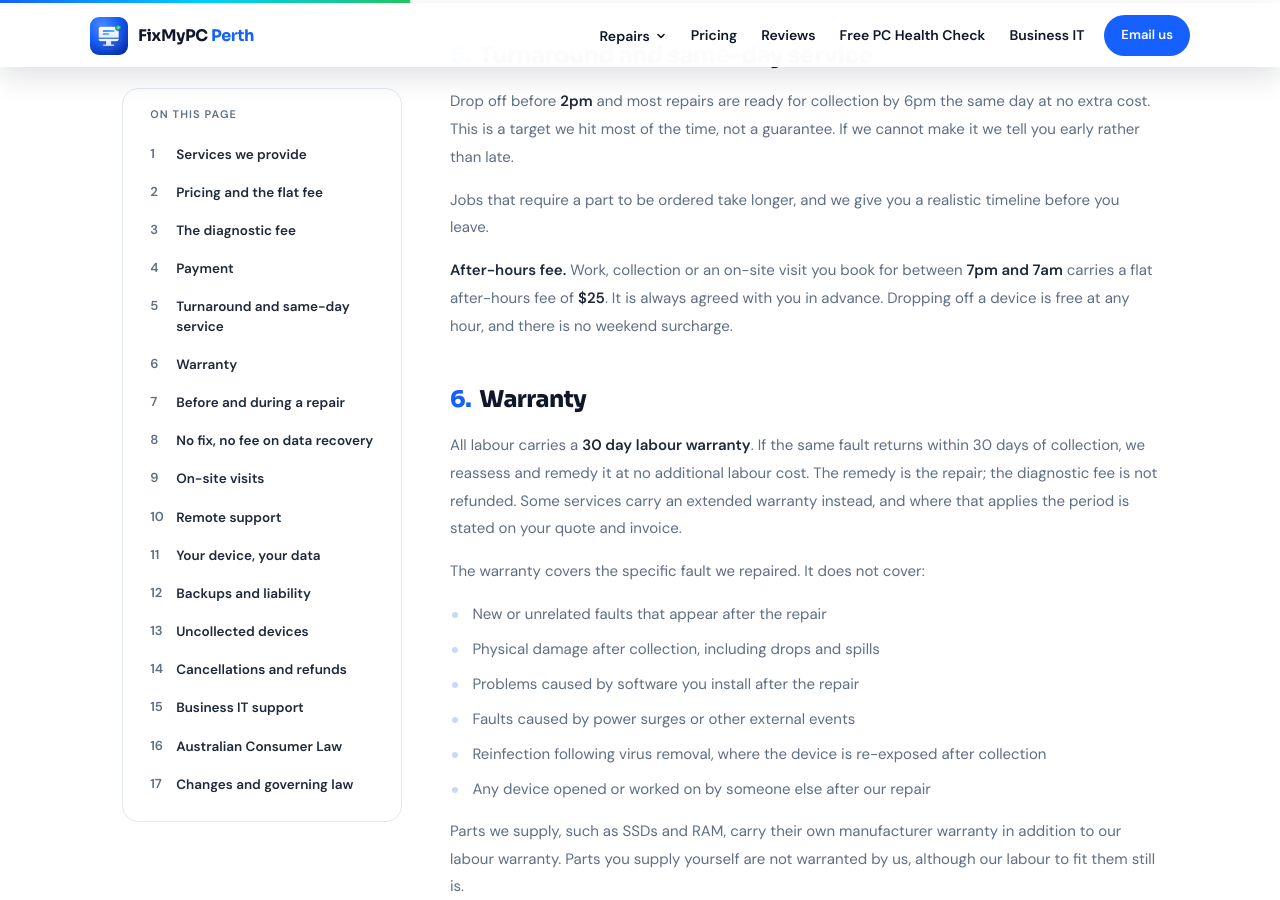
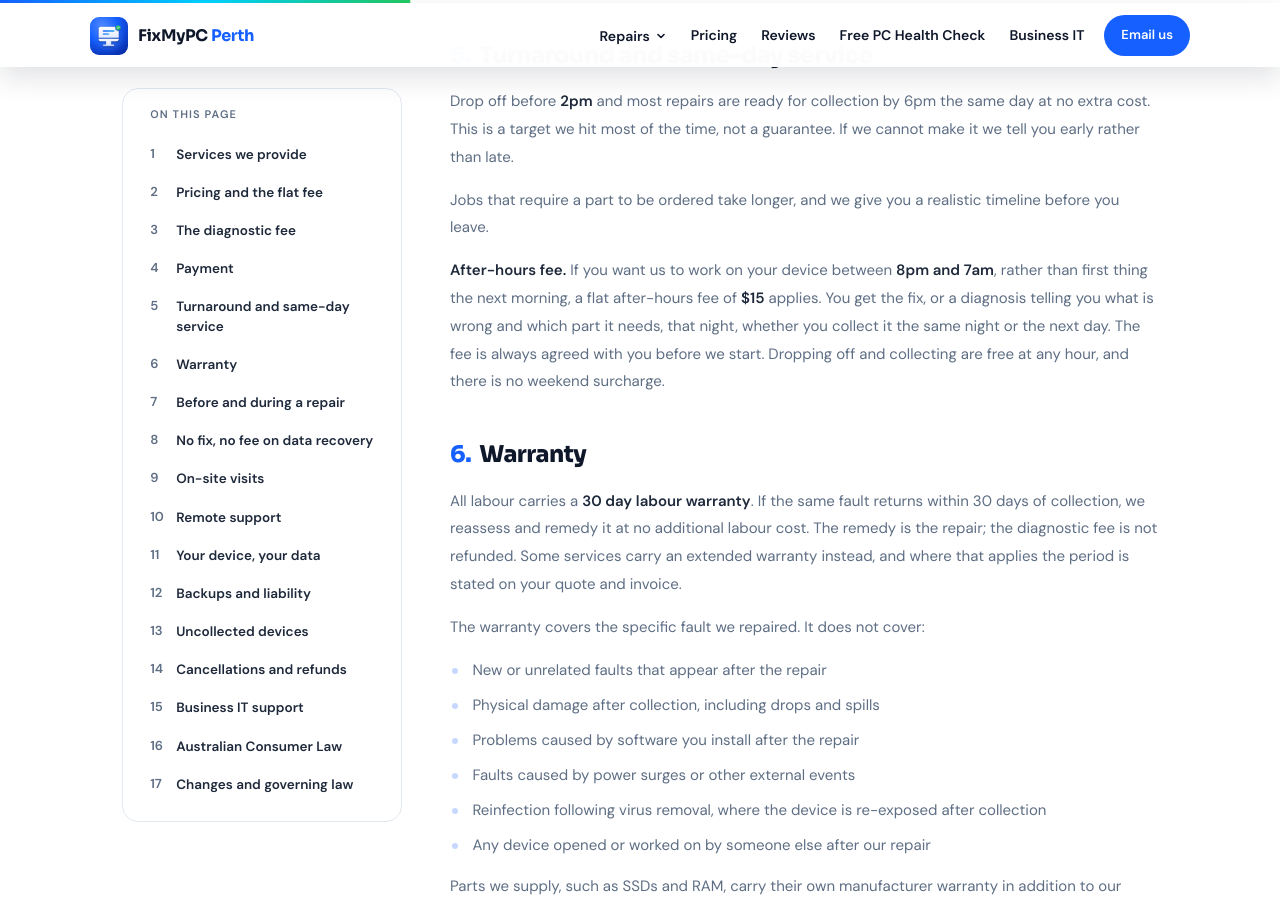
Before and after one commit to ali-rajaa/fixmypcperth, a Jekyll site: the page built from terms.html, in a window 1280 px wide and 900 px high, scrolled down 2596 px. Built offline with Jekyll 4.4.1, drawn with Linux system fonts in a browser that asks for light colours; some of the changed text lies outside the part shown.

Commit message:
After-hours fee: $15, charged only for night work the customer asks for
Owner clarification. The after-hours fee is for working on the device
after hours, not for when it is dropped off or collected:

- $15 (was $25), when the customer asks for their device to be worked on
  between 8pm and 7am (was 7pm) rather than first thing next morning.
  They get the fix, or a diagnosis with the cause and the part it needs,
  that night, whether they collect the same night or the next day.
- Always agreed before the work starts.
- Dropping off and collecting are now both free at any hour (collection
  after 7pm used to carry the fee), and there is no weekend surcharge.
- An on-site visit between 8pm and 7am also carries it (terms section 9).

Updated in services.yml (price and description), the terms (sections 5
and 9), the /pricing "Same day" rule and STATUS.md.

Checked: page verifier, axe 0 violations, no sideways scroll.

Co-Authored-By: Claude Opus 5.5 <noreply@anthropic.com>
Claude-Session: https://claude.ai/code/session_01Pgn782HYJi4iM4TCMRaT7U

```diff
--- a/pricing.html
+++ b/pricing.html
@@ -230,7 +230,7 @@ image_alt: "FixMyPC Perth: fixed-price computer repairs in Perth, every price li
     <div class="pr-rule"><h3>On-site is a flat {% include price.html key='on-site-call-out' bare=true raw=true %} call-out</h3><p>Charged per visit, on top of the service price, on every service. So a wifi dead-spot fix at your place is {% include price.html key="wifi-dead-spot-diagnosis-fix" bare=true %} plus the {% include price.html key="on-site-call-out" bare=true %} call-out, with no hourly rate on top.</p></div>
     <div class="pr-rule"><h3>Everything includes GST</h3><p>Parts and labour. No fees added at collection.</p></div>
     <div class="pr-rule"><h3>Payment</h3><p>Card (Visa, Mastercard or debit), PayID, bank transfer or cash, with no surcharge on any of them. A deposit covering the part cost is taken when we have to order one, with the labour paid on collection.</p></div>
-    <div class="pr-rule"><h3>Same day where we can</h3><p>Drop off before 2pm and most repairs are ready by 6pm the same day at no extra cost. It is best effort rather than a guarantee, and we tell you early if we cannot make it. Work, collection or a visit between 7pm and 7am carries a flat {% include price.html key="after-hours" bare=true %} after-hours fee. Dropping off is free at any hour, and there is no weekend surcharge.</p></div>
+    <div class="pr-rule"><h3>Same day where we can</h3><p>Drop off before 2pm and most repairs are ready by 6pm the same day at no extra cost. It is best effort rather than a guarantee, and we tell you early if we cannot make it. Want us to work on it between 8pm and 7am rather than first thing next morning? That is a flat {% include price.html key="after-hours" bare=true %} after-hours fee, and you get the fix or the diagnosis that night. Dropping off and collecting are free at any hour, and there is no weekend surcharge.</p></div>
   </div>
 </section>
 
--- a/terms.html
+++ b/terms.html
@@ -87,7 +87,7 @@ description: "Terms for computer and laptop repair at FixMyPC Perth, Canning Val
       <h2><span class="lg-num">5.</span> Turnaround and same-day service</h2>
       <p>Drop off before <strong>2pm</strong> and most repairs are ready for collection by 6pm the same day at no extra cost. This is a target we hit most of the time, not a guarantee. If we cannot make it we tell you early rather than late.</p>
       <p>Jobs that require a part to be ordered take longer, and we give you a realistic timeline before you leave.</p>
-      <p><strong>After-hours fee.</strong> Work, collection or an on-site visit you book for between <strong>7pm and 7am</strong> carries a flat after-hours fee of <strong>{% include price.html key="after-hours" bare=true %}</strong>. It is always agreed with you in advance. Dropping off a device is free at any hour, and there is no weekend surcharge.</p>
+      <p><strong>After-hours fee.</strong> If you want us to work on your device between <strong>8pm and 7am</strong>, rather than first thing the next morning, a flat after-hours fee of <strong>{% include price.html key="after-hours" bare=true %}</strong> applies. You get the fix, or a diagnosis telling you what is wrong and which part it needs, that night, whether you collect it the same night or the next day. The fee is always agreed with you before we start. Dropping off and collecting are free at any hour, and there is no weekend surcharge.</p>
     </section>
     <section class="lg-sec" id="warranty">
       <h2><span class="lg-num">6.</span> Warranty</h2>
@@ -115,7 +115,7 @@ description: "Terms for computer and laptop repair at FixMyPC Perth, Canning Val
     </section>
     <section class="lg-sec" id="on-site-visits">
       <h2><span class="lg-num">9.</span> On-site visits</h2>
-      <p>We are a drop-off service rather than a mobile one, but we do come to you. A flat <strong>{% include price.html key="on-site-call-out" bare=true %} call-out fee</strong> applies on top of the service price, on every service, charged per visit. Where a job requires a second visit, the fee applies to each. A visit between 7pm and 7am also carries the {% include price.html key="after-hours" bare=true %} after-hours fee (section 5).</p>
+      <p>We are a drop-off service rather than a mobile one, but we do come to you. A flat <strong>{% include price.html key="on-site-call-out" bare=true %} call-out fee</strong> applies on top of the service price, on every service, charged per visit. Where a job requires a second visit, the fee applies to each. A visit between 8pm and 7am also carries the {% include price.html key="after-hours" bare=true %} after-hours fee (section 5).</p>
       <p>Networking and other on-site work is charged at the same price as it would be for a drop-off. The call-out is the only difference.</p>
       <p>Please make sure someone over 18 is present for the duration of the visit, and that there is safe access, working power and, where relevant, a working internet connection. If we arrive and cannot get access, the call-out fee may still apply.</p>
     </section>
```
Also changed, not shown: STATUS.md (+6 -3 lines), _data/services.yml (+6 -4 lines).
